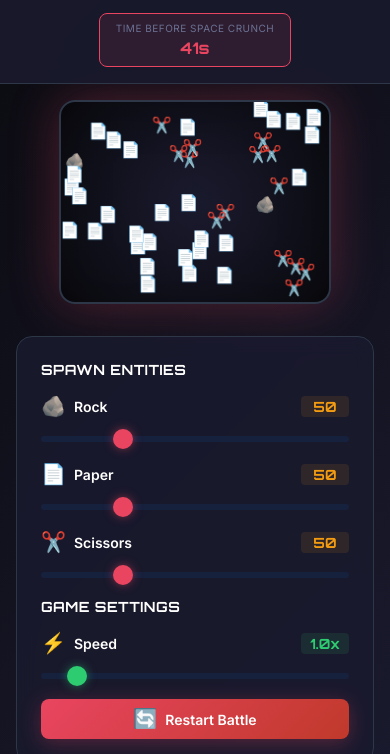
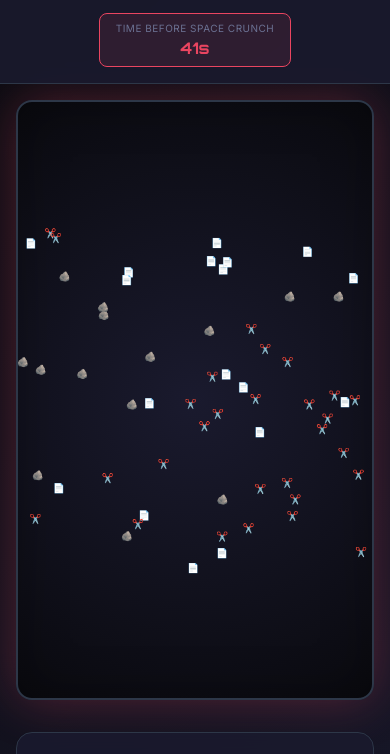
Before and after one commit to shreyas70/rock-paper-scissors-battle.shreyas70.github.io, a website with bundled scripts: page index.html in a window 390 px wide. Shown: the part 79-833 px from the top of the page. Built offline with nearby package versions, Linux system fonts and the light colour scheme.

Commit message:
fix for mobile

```diff
--- a/src/main.ts
+++ b/src/main.ts
@@ -9,26 +9,15 @@ let width: number;
 let height: number;
 
 const resizeCanvas = () => {
-  const isMobile = window.innerWidth <= 768;
-
-  if (isMobile) {
-    // Mobile: Dynamic sizing for better mobile experience
-    const container = canvas.parentElement!;
-    const containerRect = container.getBoundingClientRect();
-    const maxWidth = Math.min(containerRect.width - 32, window.innerWidth - 64);
-
-    width = Math.min(maxWidth, 400);
-    height = Math.min(width * 0.75, 300); // 4:3 aspect ratio for mobile
-  } else {
-    // Desktop: Fixed 600x600 like original to prevent squishing
-    width = 600;
-    height = 600;
-  }
+  // Always use fixed 600x600 canvas - let CSS handle responsive scaling
+  width = 600;
+  height = 600;
 
   canvas.width = width;
   canvas.height = height;
-  canvas.style.width = width + "px";
-  canvas.style.height = height + "px";
+  // Remove inline styles - let CSS handle all sizing
+  canvas.style.width = "";
+  canvas.style.height = "";
 
   // Update play area bounds for space crunch
   playAreaBounds = { left: 0, top: 0, right: width, bottom: height };
@@ -99,7 +88,7 @@ const init = () => {
 
   // Mobile performance optimization - reduce entity counts only on mobile
   const isMobile = window.innerWidth <= 768;
-  const maxEntities = isMobile ? 45 : 600; // 45 for mobile, 600 for desktop
+  const maxEntities = isMobile ? 60 : 600; // Increased mobile limit since canvas is fixed size
 
   let rock = +rockSlider.value;
   let paper = +paperSlider.value;
--- a/src/style.css
+++ b/src/style.css
@@ -153,6 +153,12 @@ canvas {
     box-shadow:
         0 0 50px var(--shadow-primary),
         inset 0 0 50px rgba(0, 0, 0, 0.3);
+    /* Fixed canvas size with responsive scaling */
+    width: 600px;
+    height: 600px;
+    max-width: 100%;
+    /* Maintain aspect ratio when scaling */
+    object-fit: contain;
 }
 
 /* Control panel */
@@ -472,10 +478,7 @@ canvas {
         position: static;
     }
 
-    canvas {
-        max-width: 100%;
-        height: auto;
-    }
+    /* Canvas responsive scaling handled by base canvas styles */
 }
 
 @media (max-width: 768px) {
@@ -498,10 +501,7 @@ canvas {
         padding: var(--spacing-md);
     }
 
-    canvas {
-        width: 100%;
-        max-width: 400px;
-    }
+    /* Canvas responsive scaling handled by base canvas styles */
 
     /* Mobile font scaling */
     .section-title {
```
Also changed, not shown: dist/main.js.
